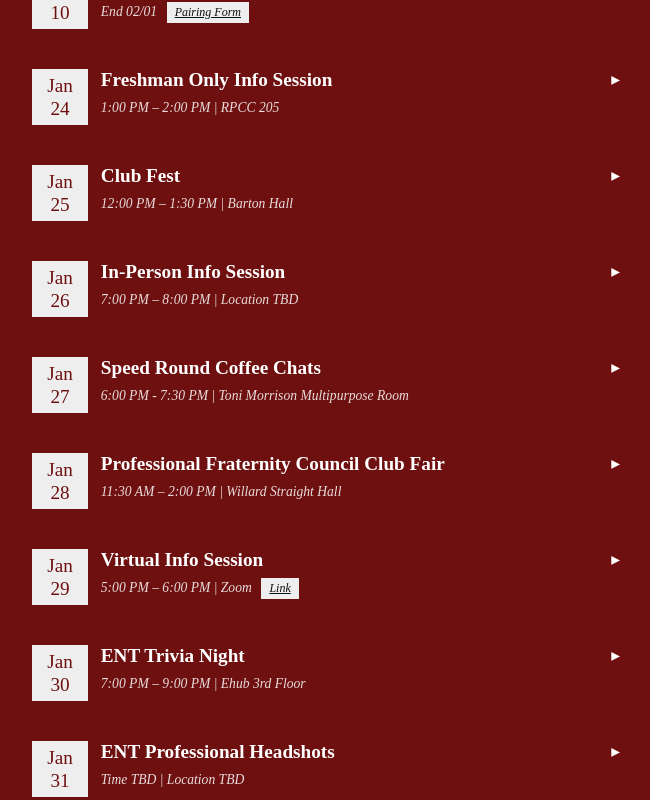
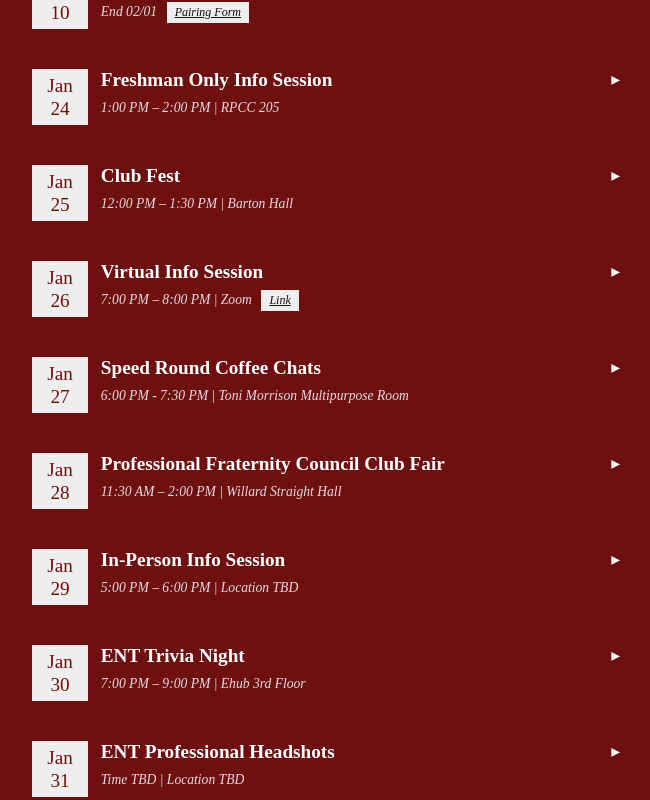
Before and after one commit to entcornell/ent-website, a React (Create React App) app: page /recruitment in a window 1280 px wide. Shown: the part 574-1374 px from the top of the page, without its empty margins (314-964 px from the left). Built offline with nearby package versions, Linux system fonts and the light colour scheme; a web font is replaced by a local one.

Commit message:
Update Recruitment.js with virtual and in-person info sessions!

```diff
--- a/src/components/Recruitment.js
+++ b/src/components/Recruitment.js
@@ -27,9 +27,11 @@ const events = [
   },
   {
     date: "Jan 26",
-    title: "In-Person Info Session",
-    meta: "7:00 PM – 8:00 PM | Location TBD",
-    body: "ENT information sessions are a great way to learn about the organization. You will hear about the New Member Education process, some fun brotherhood events, current projects, and club culture. Additionally, you will have the opportunity to network to current members at the conclusion of the session. This event is open to anyone!"
+    title: "Virtual Info Session",
+    meta: "7:00 PM – 8:00 PM | Zoom",
+    tag: "Link",
+    url: "https://cornell.zoom.us/j/92755337719?pwd=4IfdnGlWKKhb17uIqgET5jD4syyj90.1",
+    body: "ENT information sessions are a great way to learn about the organization. You will hear about the New Member Education process, some fun brotherhood events, current projects, and club culture. Additionally, you will have the opportunity to network to current members at the conclusion of the session. This event will be on zoom!"
   },
   {
     date: "Jan 27",
@@ -43,13 +45,11 @@ const events = [
     meta: "11:30 AM – 2:00 PM | Willard Straight Hall",
     body: "Find the ENT booth at the PFC club fair and speak to our current members to learn more about what makes the organization special!"
   },
-  {
+    {
     date: "Jan 29",
-    title: "Virtual Info Session",
-    meta: "5:00 PM – 6:00 PM | Zoom",
-    tag: "Link",
-    url: "https://cornell.zoom.us/j/92755337719?pwd=4IfdnGlWKKhb17uIqgET5jD4syyj90.1",
-    body: "ENT information sessions are a great way to learn about the organization. You will hear about the New Member Education process, some fun brotherhood events, current projects, and club culture. Additionally, you will have the opportunity to network to current members at the conclusion of the session. This event will be on zoom!"
+    title: "In-Person Info Session",
+    meta: "5:00 PM – 6:00 PM | Location TBD",
+    body: "ENT information sessions are a great way to learn about the organization. You will hear about the New Member Education process, some fun brotherhood events, current projects, and club culture. Additionally, you will have the opportunity to network to current members at the conclusion of the session. This event is open to anyone!"
   },
   {
     date: "Jan 30",
```
